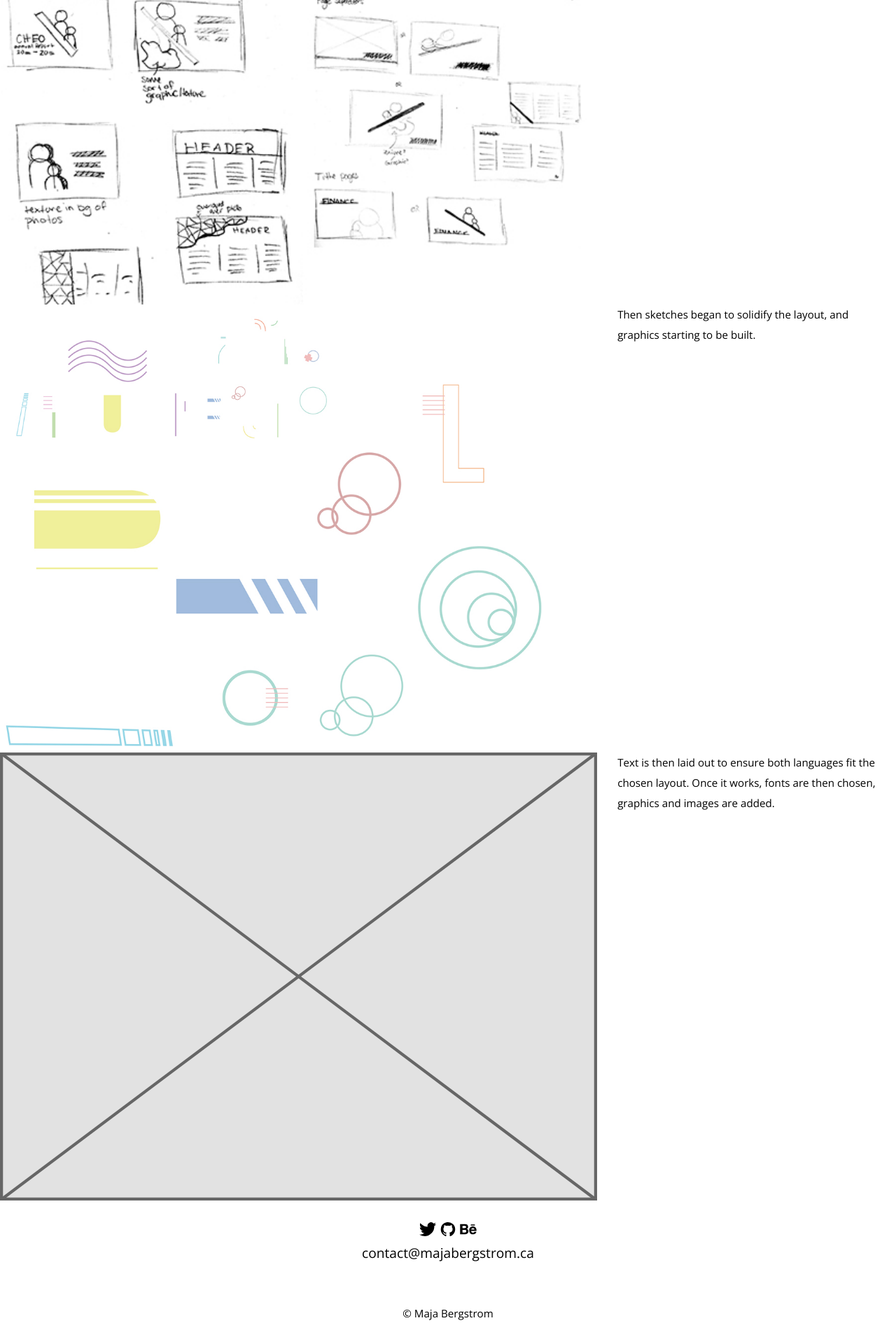
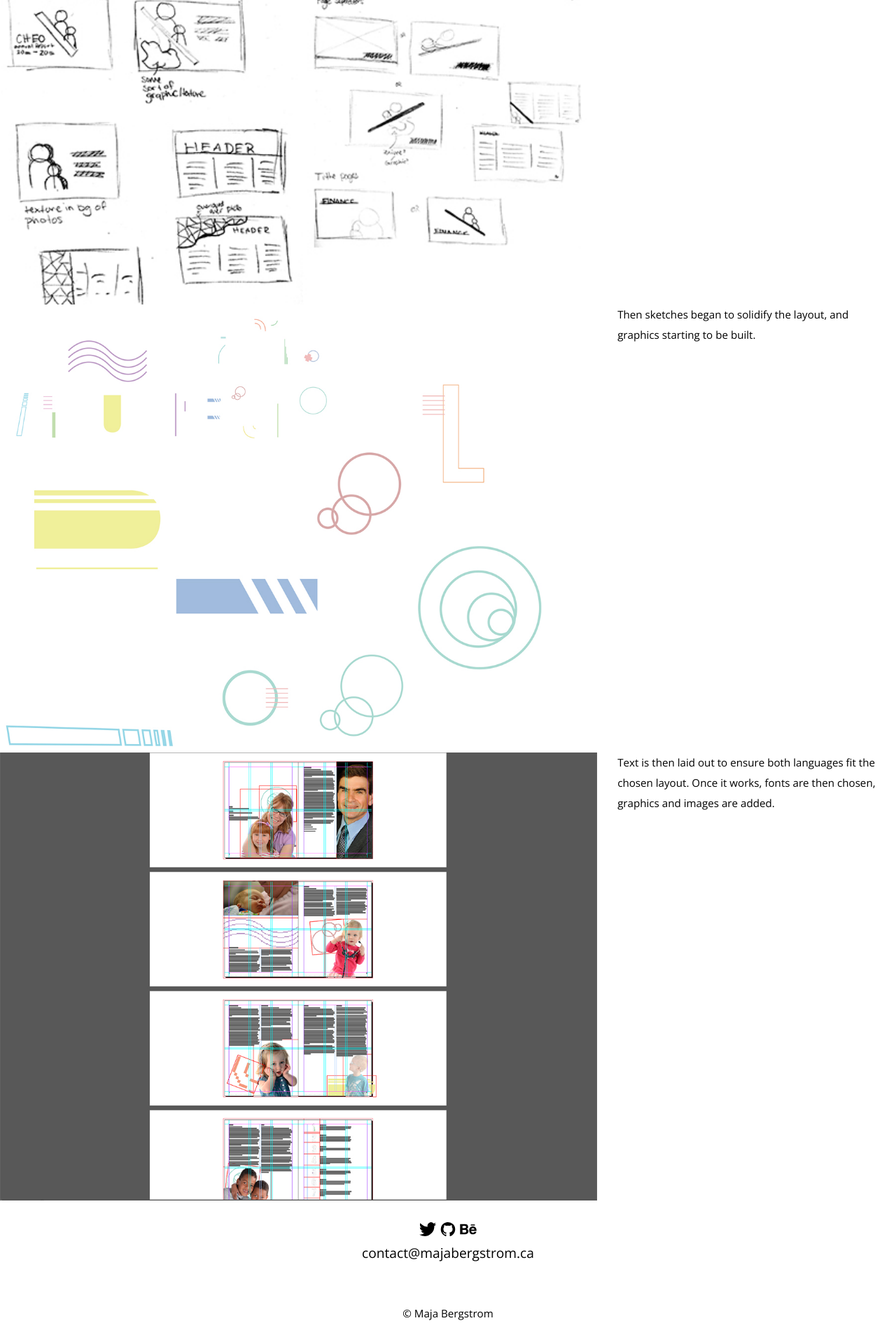
Before and after one commit to majabbergstrom/portfolio, a Jekyll site: the page built from cheo-report.html, in a window 1280 px wide. Shown: the part 1291-3211 px from the top of the page at 70% size. Built offline with Jekyll 4.4.1, drawn with Linux system fonts in a browser that asks for light colours.

Commit message:
replaced image

```diff
--- a/cheo-report.html
+++ b/cheo-report.html
@@ -45,7 +45,7 @@ layout: default
 
     <div class="unit xs-1 s-1 m-1-2 l-2-3">
       <div class="embed embed-4by3">
-        <img class="embed-item img-flex" src="{{site.baseurl}}/images/placeholder-4by3.svg" alt="">
+        <img class="embed-item img-flex" src="{{site.baseurl}}/images/cheo/formatting.jpg" alt="">
       </div>
     </div>
 
```
Also changed, not shown: images/cheo/formatting.jpg (added).
